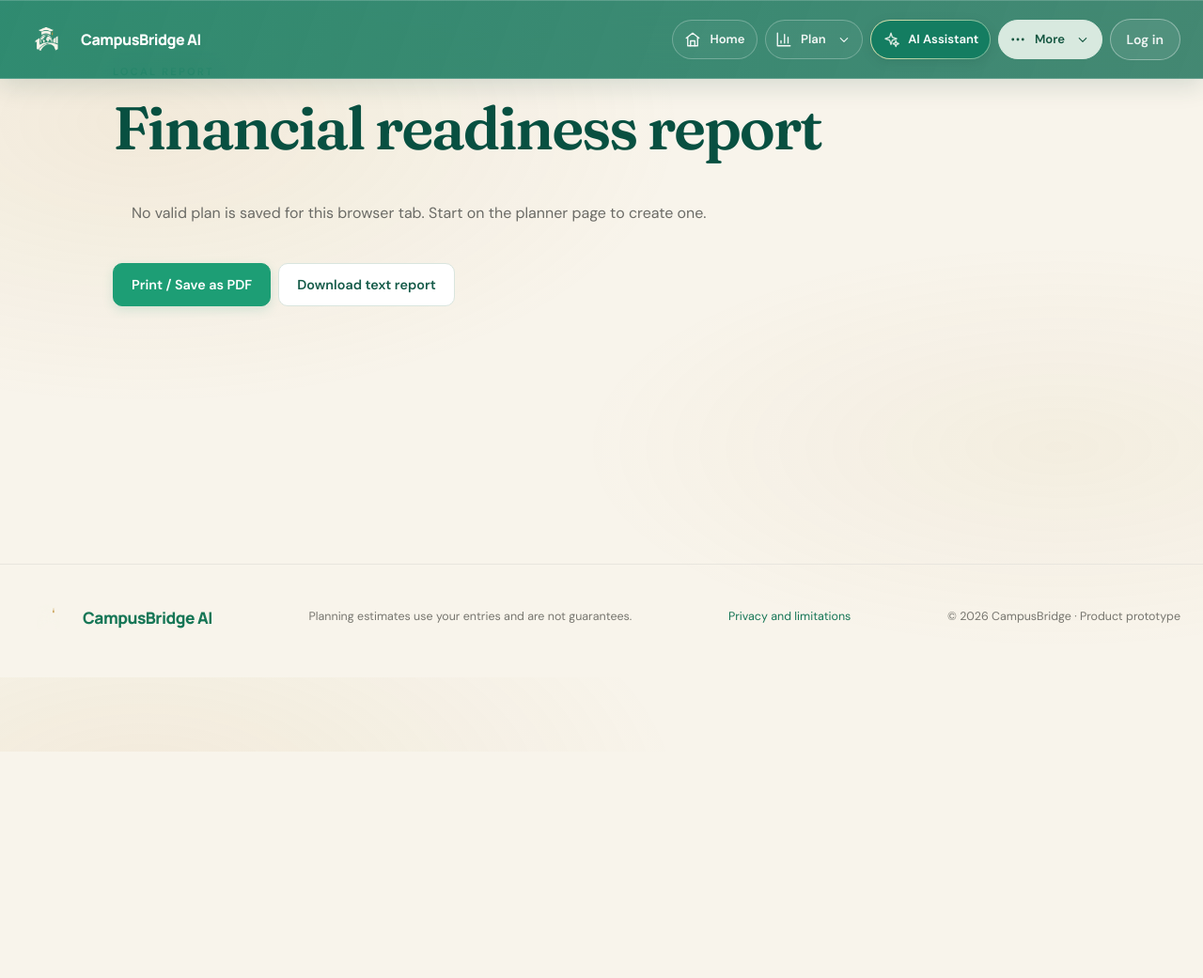
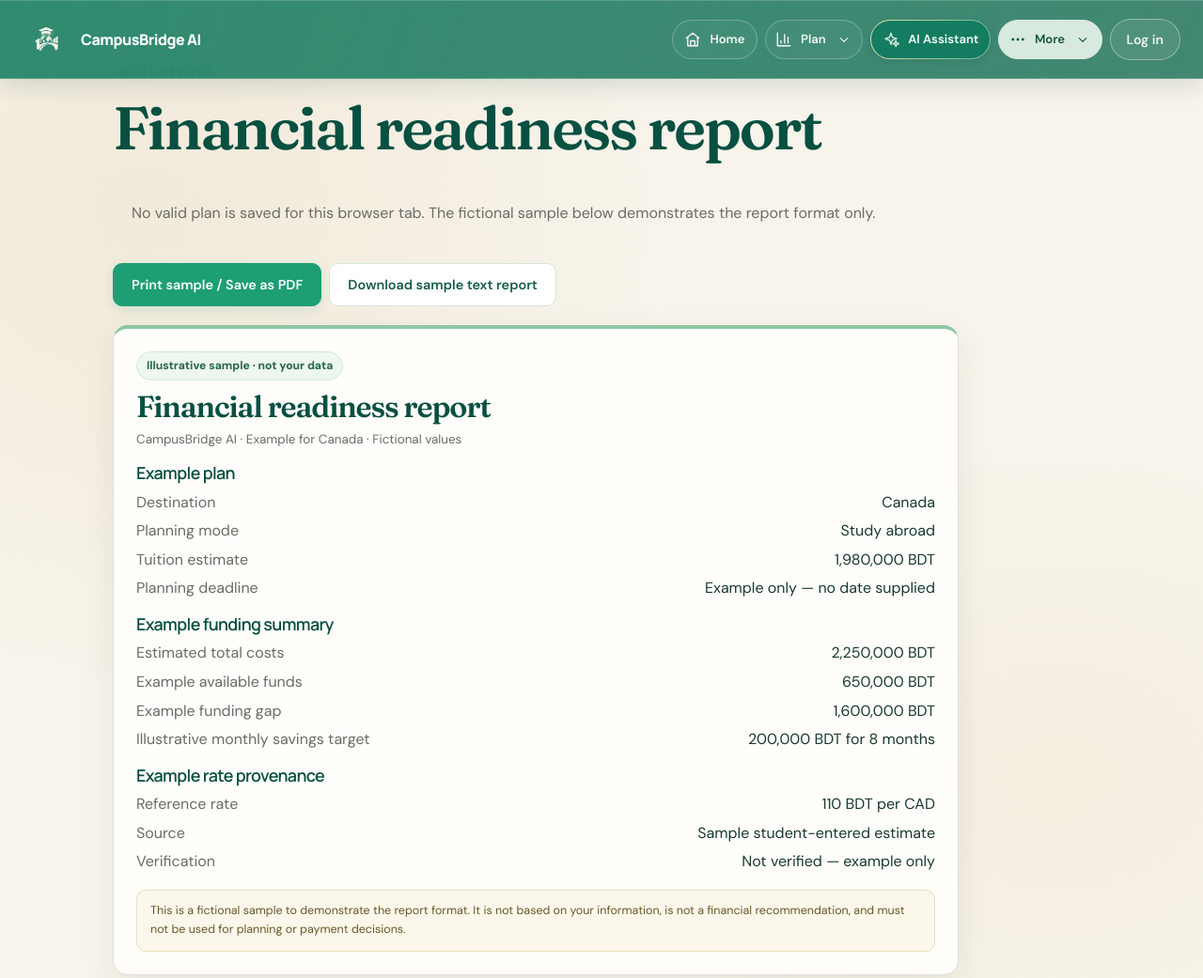
Before and after one commit to istiaksiam141/FinTech, a website: page report.html in a window 1280 px wide. Shown: the top 1041 px of the page at 94% size. Before the commit the page ends 800 px from the top, so only its background shows below. Drawn offline with nearby package versions, Linux system fonts and the light colour scheme.

Commit message:
feat: implement fictional sample report display with print and download options

```diff
--- a/js/report-page.js
+++ b/js/report-page.js
@@ -3,7 +3,64 @@
   const { Finance, loadPlan, money } = window.CampusBridgePageUtils;
   const status = document.getElementById("report-status"), page = document.getElementById("report-page");
   const plan = loadPlan();
-  if (!plan.ok) { status.textContent = plan.message; document.getElementById("report-actions").hidden = true; return; }
+  if (!plan.ok) {
+    const actions = document.getElementById("report-actions");
+    const printButton = document.getElementById("print-report");
+    const downloadButton = document.getElementById("report-download");
+    const sampleGroups = [
+      ["Example plan", [["Destination", "Canada"], ["Planning mode", "Study abroad"], ["Tuition estimate", "1,980,000 BDT"], ["Planning deadline", "Example only — no date supplied"]]],
+      ["Example funding summary", [["Estimated total costs", "2,250,000 BDT"], ["Example available funds", "650,000 BDT"], ["Example funding gap", "1,600,000 BDT"], ["Illustrative monthly savings target", "200,000 BDT for 8 months"]]],
+      ["Example rate provenance", [["Reference rate", "110 BDT per CAD"], ["Source", "Sample student-entered estimate"], ["Verification", "Not verified — example only"]]]
+    ];
+    const disclaimer = "This is a fictional sample to demonstrate the report format. It is not based on your information, is not a financial recommendation, and must not be used for planning or payment decisions.";
+    const badge = document.createElement("p");
+    badge.className = "sampleReportBadge";
+    badge.textContent = "Illustrative sample · not your data";
+    page.classList.add("isSampleReport");
+    page.append(badge);
+    const heading = document.createElement("h1");
+    heading.textContent = "Financial readiness report";
+    page.append(heading);
+    const subtitle = document.createElement("p");
+    subtitle.className = "reportSubtitle";
+    subtitle.textContent = "CampusBridge AI · Example for Canada · Fictional values";
+    page.append(subtitle);
+    for (const [label, rows] of sampleGroups) {
+      const section = document.createElement("section");
+      const title = document.createElement("h2");
+      const list = document.createElement("dl");
+      title.textContent = label;
+      section.append(title);
+      for (const [key, value] of rows) {
+        const term = document.createElement("dt");
+        const desc = document.createElement("dd");
+        term.textContent = key;
+        desc.textContent = value;
+        list.append(term, desc);
+      }
+      section.append(list);
+      page.append(section);
+    }
+    const sampleDisclaimer = document.createElement("p");
+    sampleDisclaimer.className = "reportDisclaimer sampleReportDisclaimer";
+    sampleDisclaimer.textContent = disclaimer;
+    page.append(sampleDisclaimer);
+    status.textContent = "No valid plan is saved for this browser tab. The fictional sample below demonstrates the report format only.";
+    actions.hidden = false;
+    printButton.textContent = "Print sample / Save as PDF";
+    downloadButton.textContent = "Download sample text report";
+    printButton.addEventListener("click", () => window.print());
+    downloadButton.addEventListener("click", () => {
+      const lines = ["CampusBridge AI", "Financial readiness report — ILLUSTRATIVE SAMPLE", ...sampleGroups.flatMap(([label, rows]) => [label, ...rows.map(([key, value]) => `${key}: ${value}`)]), disclaimer];
+      const link = document.createElement("a");
+      const url = URL.createObjectURL(new Blob([lines.join("\n")], { type: "text/plain;charset=utf-8" }));
+      link.href = url;
+      link.download = "campusbridge-sample-financial-readiness-report.txt";
+      link.click();
+      URL.revokeObjectURL(url);
+    });
+    return;
+  }
   const roadmap = plan.roadmap;
   const savedState = window.CampusBridgePlanState.loadPlan();
   const data = Finance.buildReadinessReportData(plan.profile, plan.result, { reportDate: new Date(), roadmap, stressScenarios: savedState.stressScenarios || [] });
--- a/styles/site.css
+++ b/styles/site.css
@@ -657,6 +657,9 @@ body[data-page="planner"] .resultDetails .metric strong{font-size:1rem;color:#34
 body:before{background-image:linear-gradient(rgba(120,139,119,.025) 1px,transparent 1px),linear-gradient(90deg,rgba(120,139,119,.025) 1px,transparent 1px)}
 .pageHero .lead{color:#64655e}
 .featureForm label{color:#4d5751}
+.readinessReportPage.isSampleReport{border-top:4px solid #8fc6a5}
+.sampleReportBadge{display:inline-flex;margin:0 0 10px;padding:5px 10px;border:1px solid #d3e8d9;border-radius:999px;background:#edf6ef;color:#256548;font-size:.76rem;font-weight:700}
+.sampleReportDisclaimer{padding:12px 14px;border:1px solid #eadfbe;border-radius:10px;background:#fbf7eb;color:#695729}
 .homeUspCard .eyebrow{color:#23795d}
 .homeUspCard h3{color:#193a32}
 .homeUspCard>p{color:#5c665e}
```
Also changed, not shown: tests/pages.test.cjs (+11 -0 lines).
